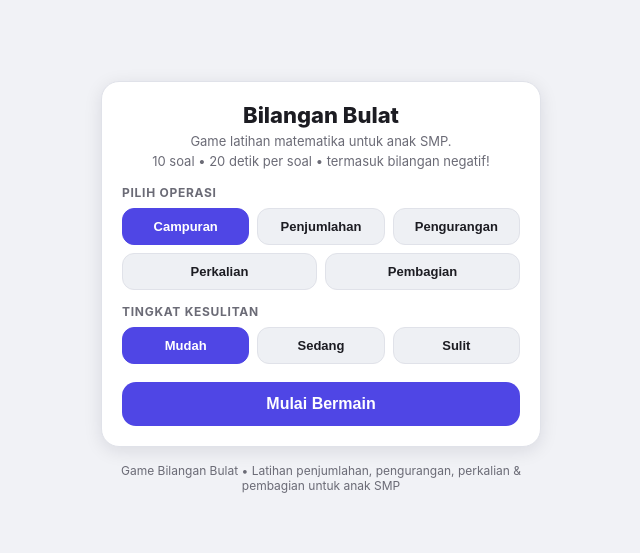
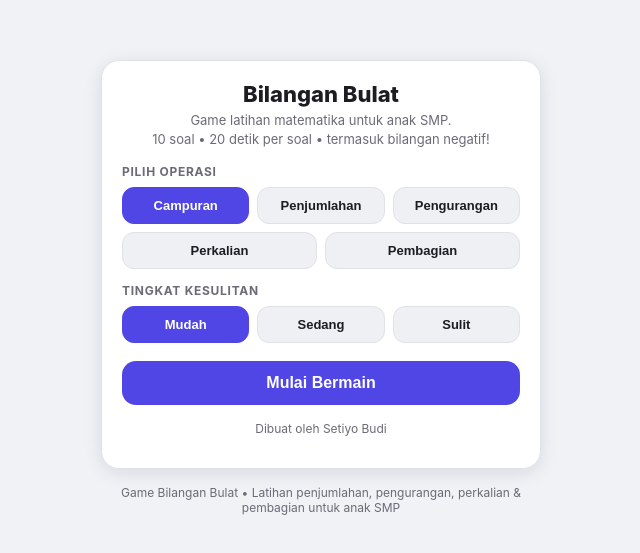
Before and after one commit to masgurubudi/kuis-bilangan-bulat, a plain HTML site: page index.html in a window 1280 px wide. Shown: the part 107-660 px from the top of the page, without its empty margins (319-959 px from the left). Drawn offline with Linux system fonts and the light colour scheme.

Commit message:
Tambahkan kredit pembuat: Setiyo Budi

```diff
--- a/index.html
+++ b/index.html
@@ -66,6 +66,7 @@ body{
 .ibg-key:active{transform:scale(.96)}
 .ibg-feed{min-height:24px;text-align:center;font-weight:700;font-size:14px;margin-top:10px;line-height:1.4}
 .ibg-feed.ok{color:var(--ibg-ok)}.ibg-feed.no{color:var(--ibg-bad)}.ibg-feed.hint{color:var(--hatch-widget-muted)}
+.ibg-credit{text-align:center;color:var(--hatch-widget-muted);font-size:12px;margin-top:16px}
 .ibg-streak{display:inline-block;background:var(--hatch-widget-surface-muted);border:1px solid var(--hatch-widget-border);border-radius:99px;padding:3px 12px;font-size:12px;font-weight:700;color:var(--hatch-widget-text)}
 .ibg-big{font-size:50px;font-weight:800;text-align:center;margin:6px 0}
 .ibg-msg{text-align:center;color:var(--hatch-widget-muted);font-size:14px;margin:0 0 4px;line-height:1.5}
@@ -177,6 +178,7 @@ function menuHTML(){
   h+=diffs.map(function(d){return '<button class="ibg-opt'+(S.diff===d[0]?" sel":"")+'" data-act="diff" data-v="'+d[0]+'">'+d[1]+"</button>";}).join("");
   h+='</div><button class="ibg-btn" data-act="start">Mulai Bermain</button>';
   if(S.best>0)h+='<p class="ibg-sub" style="margin:12px 0 0">Skor terbaikmu: <b>'+S.best+"</b></p>";
+  h+='<p class="ibg-credit">Dibuat oleh Setiyo Budi</p>';
   return h;
 }
 function gameHTML(){
```
